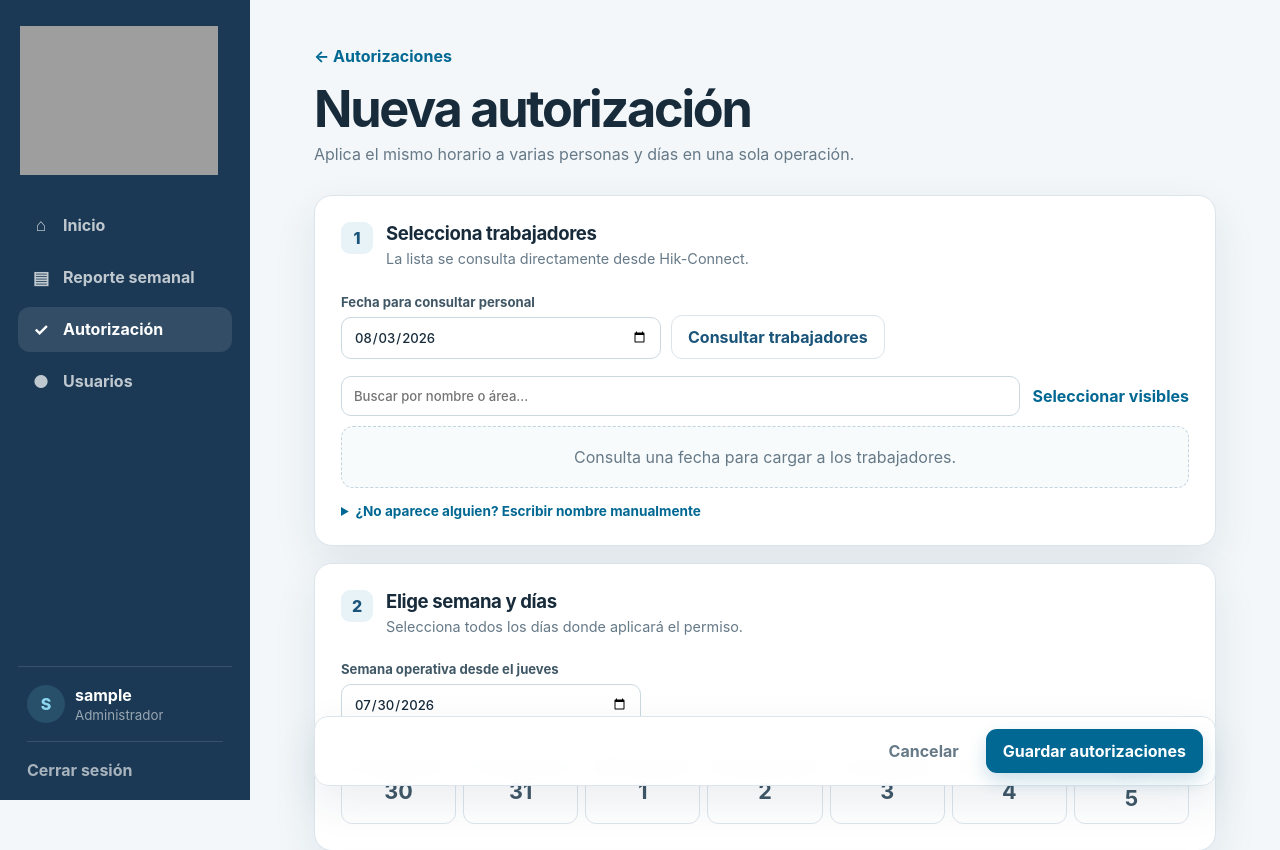
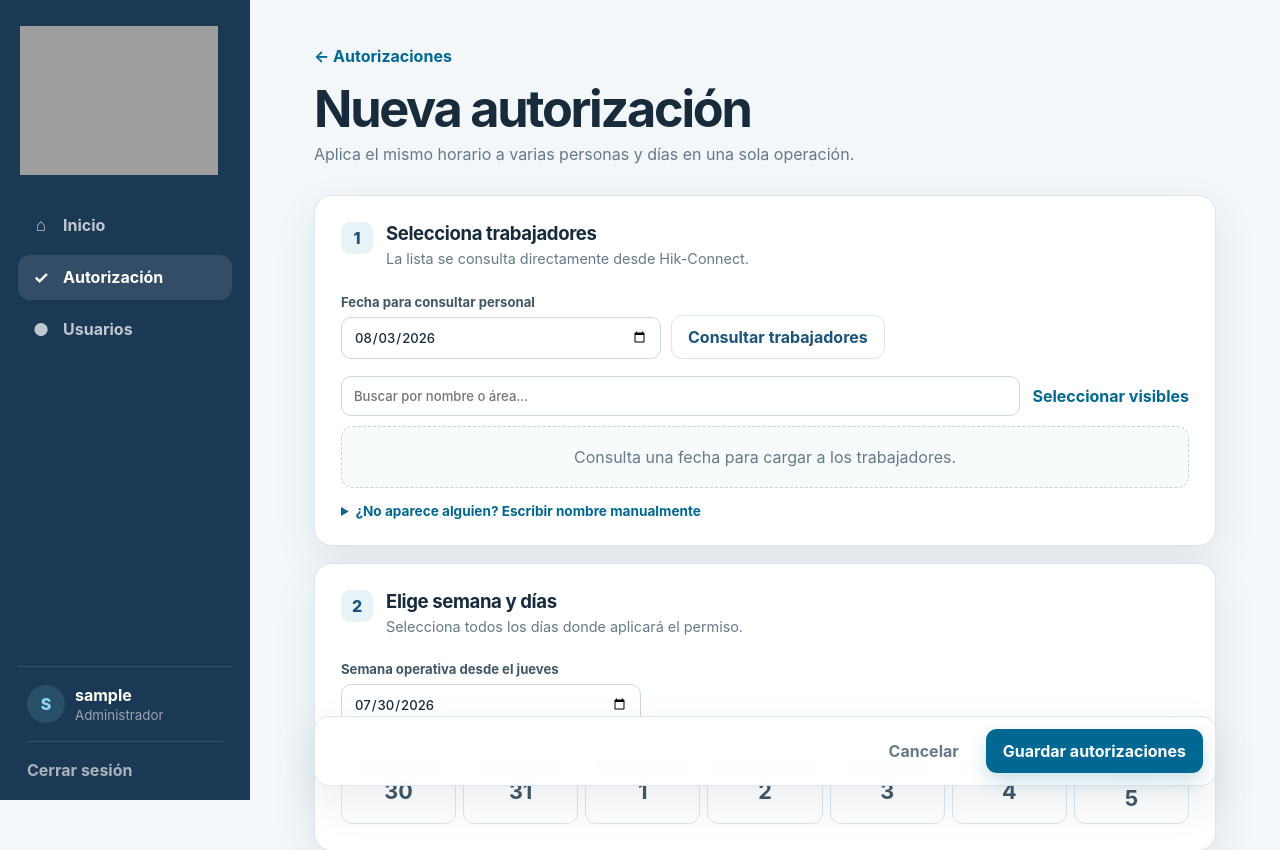
Before and after one commit to RubenTAM/ClockInTAM, a Flask app: page /autorizaciones/nueva in a window 1280 px wide. Shown: the top 850 px of the page. Run offline with Flask 3, Linux system fonts and the light colour scheme; the visitor is signed in with stand-in values (Sample User, id 1); data comes from the database, SQL or seed files in the repository; grey boxes are pictures that could not be loaded.

Commit message:
Ocultar reporte semanal del menú

```diff
--- a/templates/base.html
+++ b/templates/base.html
@@ -22,10 +22,6 @@
         <a href="{{ url_for('home') }}"
            class="{{ 'active' if request.endpoint == 'home' else '' }}">
           <span class="nav-icon">⌂</span> Inicio
-        </a>
-        <a href="{{ url_for('weekly_report') }}"
-           class="{{ 'active' if request.endpoint in ('weekly_report', 'report_csv') else '' }}">
-          <span class="nav-icon">▤</span> Reporte semanal
         </a>
         <a href="{{ url_for('authorizations') }}"
            class="{{ 'active' if request.endpoint in ('authorizations', 'new_authorization') else '' }}">
```
Also changed, not shown: tests/test_app.py (+1 -1 lines).
